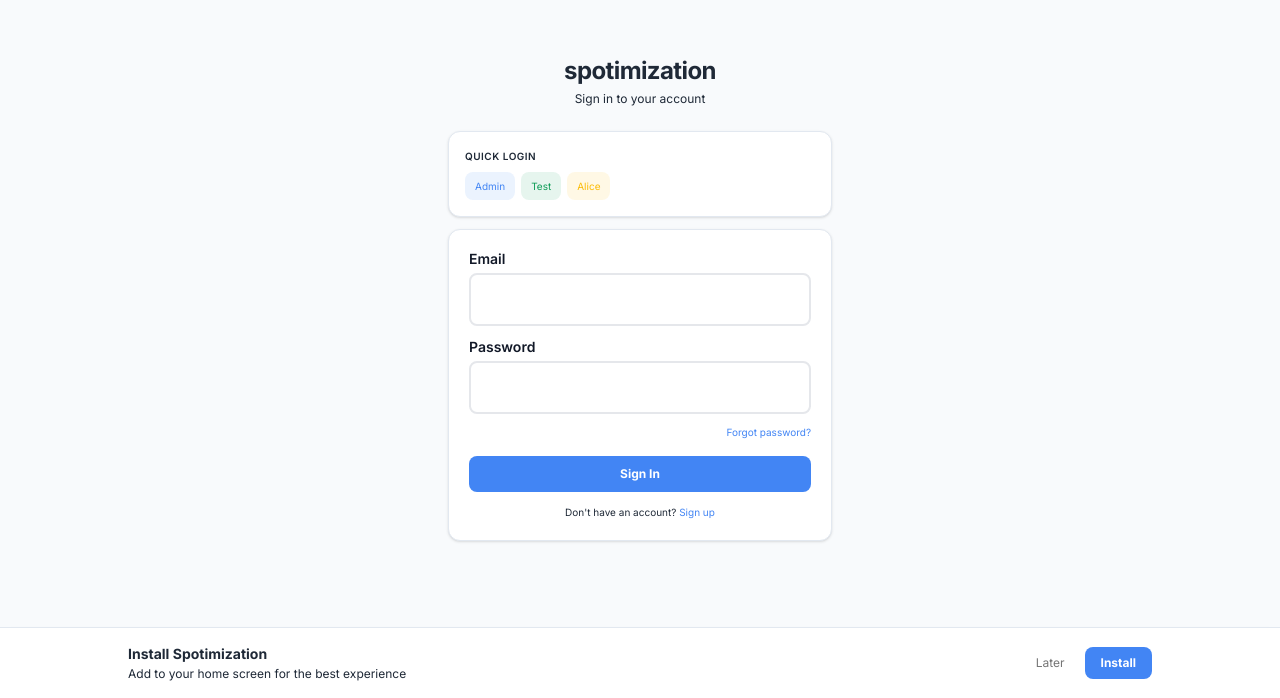
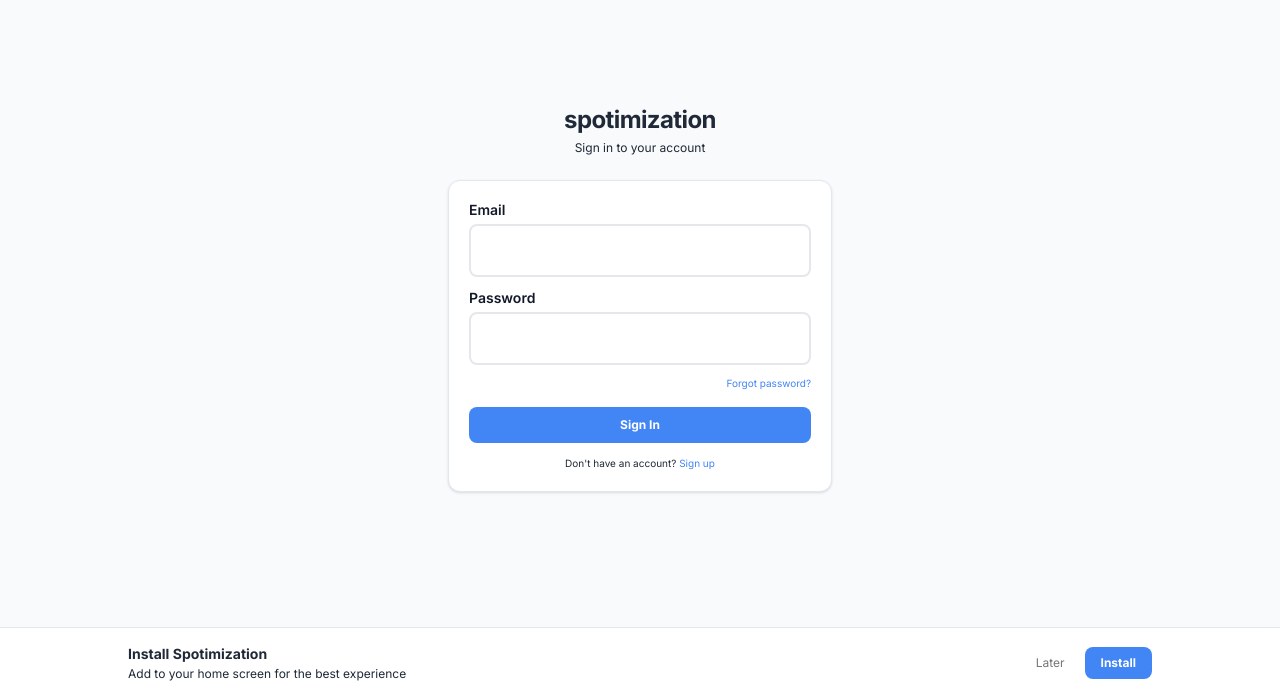
Before and after one commit to aioverdose/parkingagent, a Next.js app: page /login in a window 1280 px wide. Shown: the part 102-800 px from the top of the page. Built offline with nearby package versions, Linux system fonts and the light colour scheme.

Commit message:
Remove quick login buttons (admin/test/alice) and admin login pre-fill

```diff
--- a/src/app/admin/login/page.tsx
+++ b/src/app/admin/login/page.tsx
@@ -6,7 +6,7 @@ import { login } from "@/lib/auth";
 
 export default function AdminLogin() {
   const router = useRouter();
-  const [email, setEmail] = useState("admin@spotimization.com");
+  const [email, setEmail] = useState("");
   const [password, setPassword] = useState("");
   const [error, setError] = useState("");
   const [loading, setLoading] = useState(false);
--- a/src/app/login/page.tsx
+++ b/src/app/login/page.tsx
@@ -19,32 +19,12 @@ export default function LoginPage() {
     setLoading(false);
   };
 
-  const quickLogin = async (e: string, p: string, isAdmin?: boolean) => {
-    setEmail(e); setPassword(p); setLoading(true); setError("");
-    const user = await login(e, p);
-    if (user) { router.push(isAdmin ? "/admin" : "/dashboard"); }
-    else { setError("Invalid credentials"); }
-    setLoading(false);
-  };
-
   return (
     <div className="min-h-screen flex items-center justify-center bg-gray-50 px-4">
       <div className="w-full max-w-sm">
         <div className="text-center mb-6">
           <a href="/" className="text-2xl font-bold tracking-tight">spotimization</a>
           <p className="text-[#757575] mt-1 text-xs">Sign in to your account</p>
-        </div>
-
-        <div className="bg-white border border-gray-200 rounded-xl p-4 shadow-sm mb-3">
-          <p className="text-[10px] font-semibold text-[#757575] uppercase tracking-wider mb-2">Quick Login</p>
-          <div className="flex flex-wrap gap-1.5">
-            <button onClick={() => quickLogin("admin@spotimization.com", "admin123", true)}
-              className="text-[10px] bg-[#4285F4]/10 text-[#4285F4] px-2.5 py-1.5 rounded-lg hover:bg-[#4285F4]/20 transition-colors">Admin</button>
-            <button onClick={() => quickLogin("test@spotimization.com", "test123")}
-              className="text-[10px] bg-[#0F9D58]/10 text-[#0F9D58] px-2.5 py-1.5 rounded-lg hover:bg-[#0F9D58]/20 transition-colors">Test</button>
-            <button onClick={() => quickLogin("alice@example.com", "password123")}
-              className="text-[10px] bg-[#FBBB05]/10 text-[#FBBB05] px-2.5 py-1.5 rounded-lg hover:bg-[#FBBB05]/20 transition-colors">Alice</button>
-          </div>
         </div>
 
         <form onSubmit={handleSubmit} className="bg-white border border-gray-200 rounded-xl p-5 shadow-sm space-y-3">
```
